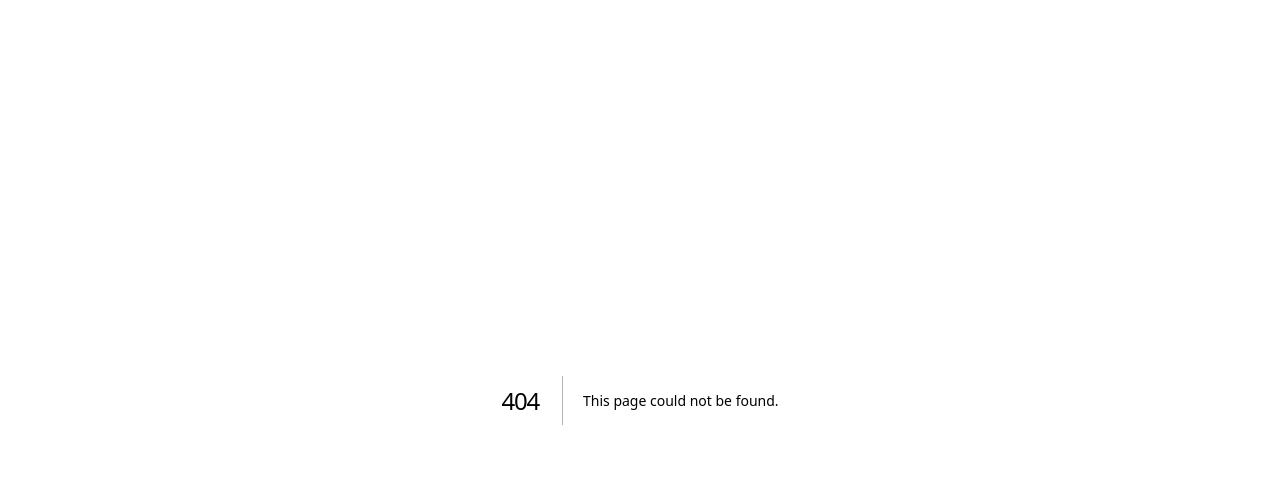
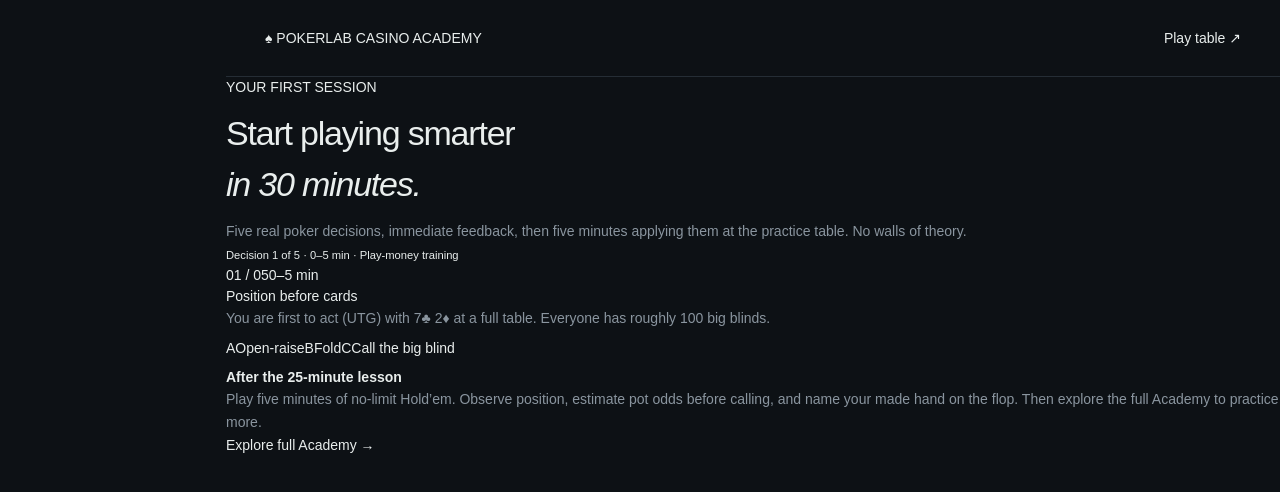
Before and after one commit to vendoraise-lang/Poker-software, a Next.js app: page /start in a window 1280 px wide. Before the commit this address had no page. Shown: the top 492 px of the page. Built offline with nearby package versions, Linux system fonts and the light colour scheme.

Commit message:
Create guided 30-minute poker starter with five interactive decisions

```diff
--- /dev/null
+++ b/app/start/page.tsx
@@ -0,0 +1,22 @@
+"use client";
+import { useState } from "react";
+import Link from "next/link";
+
+const drills = [
+ {stage:"01 / 05",time:"0–5 min",title:"Position before cards",hint:"You are first to act (UTG) with 7♣ 2♦ at a full table. Everyone has roughly 100 big blinds.",options:["Open-raise","Fold","Call the big blind"],correct:1,why:"Weak disconnected offsuit hands are poor early-position opens. Enter pots selectively when many players can act behind you.",lesson:"Position and starting hands"},
+ {stage:"02 / 05",time:"5–10 min",title:"Learn the price",hint:"The pot is 80 chips. Your opponent bets 40. It costs you 40 to call. What minimum equity is needed to break even on a call?",options:["25%","33.3%","50%"],correct:0,why:"After their bet and your call, the final pot is 160. You invest 40 to contest 160, so 40 / 160 = 25%. Future action can change the decision.",lesson:"Pot odds"},
+ {stage:"03 / 05",time:"10–15 min",title:"Read your hand",hint:"Your hole cards: A♠ K♠. Board: K♦ 7♣ 2♥ 9♠ Q♦. What is your made hand?",options:["High card","One pair (Kings)","Two pair"],correct:1,why:"Your best five cards contain K♠? No: your king is K♠ and the board has K♦. Those two kings make one pair, with A, Q and 9 kickers.",lesson:"Hand rankings"},
+ {stage:"04 / 05",time:"15–20 min",title:"Manage the pot",hint:"You have a medium-strength one-pair hand out of position. A passive opponent bets big on the river. What is the best first step?",options:["Always call","Always raise","Compare pot odds with the opponent’s likely value hands and bluffs"],correct:2,why:"A big river bet needs a range-based decision. Compare the price, blockers and previous actions instead of treating any pair as an automatic call.",lesson:"River decisions"},
+ {stage:"05 / 05",time:"20–25 min",title:"Think in ranges",hint:"A tight early-position player opens. You have A♣ J♦ in a difficult seat with players left to act. What's the useful question?",options:["Do I beat random cards?","How does AJo perform against that player’s opening range and remaining opponents?","Did I win with AJo last time?"],correct:1,why:"Decisions should reflect position and estimated ranges, not just absolute hand strength or a previous result.",lesson:"Range thinking"}
+];
+export default function StartPage(){
+ const [step,setStep]=useState(0);
+ const [answers,setAnswers]=useState<Record<number,number>>({});
+ const d=drills[step], picked=answers[step], complete=step===drills.length-1 && picked!==undefined;
+ return <main className="bootcamp-page">
+  <header className="bootcamp-header"><Link href="/" className="bootcamp-brand">♠ POKERLAB <span>CASINO ACADEMY</span></Link><Link href="/?workspace=Practice">Play table ↗</Link></header>
+  <section className="bootcamp-hero"><span className="bootcamp-kicker">YOUR FIRST SESSION</span><h1>Start playing smarter<br/><em>in 30 minutes.</em></h1><p>Five real poker decisions, immediate feedback, then five minutes applying them at the practice table. No walls of theory.</p><div className="bootcamp-meter"><span style={{width:`${((step+(picked!==undefined?1:0))/drills.length)*100}%`}} /></div><small>Decision {step+1} of 5 · {d.time} · Play-money training</small></section>
+  <section className="bootcamp-drill" key={step}><div className="bootcamp-drill-top"><span>{d.stage}</span><span>{d.time}</span></div><h2>{d.title}</h2><p>{d.hint}</p><div className="bootcamp-options">{d.options.map((o,i)=><button key={i} disabled={picked!==undefined} className={picked!==undefined && i===d.correct?"correct":picked===i?"incorrect":""} onClick={()=>setAnswers(a=>({...a,[step]:i}))}><span>{String.fromCharCode(65+i)}</span>{o}</button>)}</div>{picked!==undefined&&<div className="bootcamp-explainer" role="status"><strong>{picked===d.correct?"Correct decision":"Here's the better approach"}</strong><p>{d.why}</p><small>Skill: {d.lesson}</small></div>}<div className="bootcamp-footer">{step>0&&<button onClick={()=>setStep(x=>x-1)} className="bootcamp-secondary">Previous</button>}{picked!==undefined && (complete?<Link className="bootcamp-next" href="/?workspace=Practice">Practice at the table →</Link>:<button className="bootcamp-next" onClick={()=>setStep(x=>x+1)}>Next decision →</button>)}</div></section>
+  <section className="bootcamp-next-section"><strong>After the 25-minute lesson</strong><p>Play five minutes of no-limit Hold’em. Observe position, estimate pot odds before calling, and name your made hand on the flop. Then explore the full Academy to practice more.</p><Link href="/academy">Explore full Academy →</Link></section>
+ </main>
+}
```
